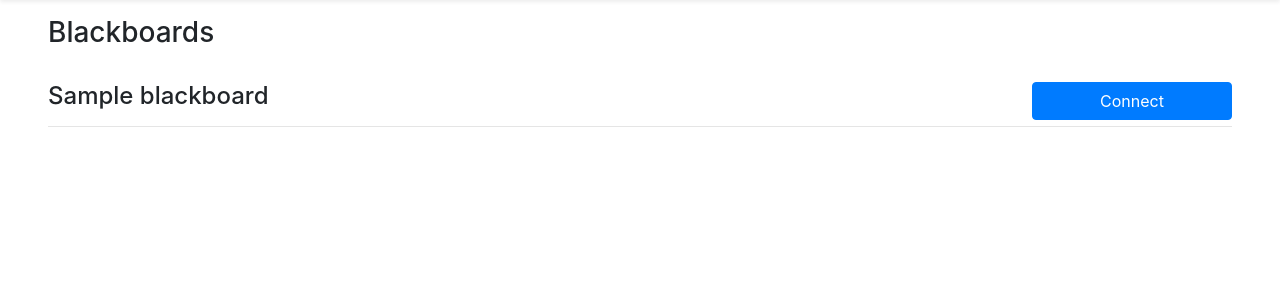
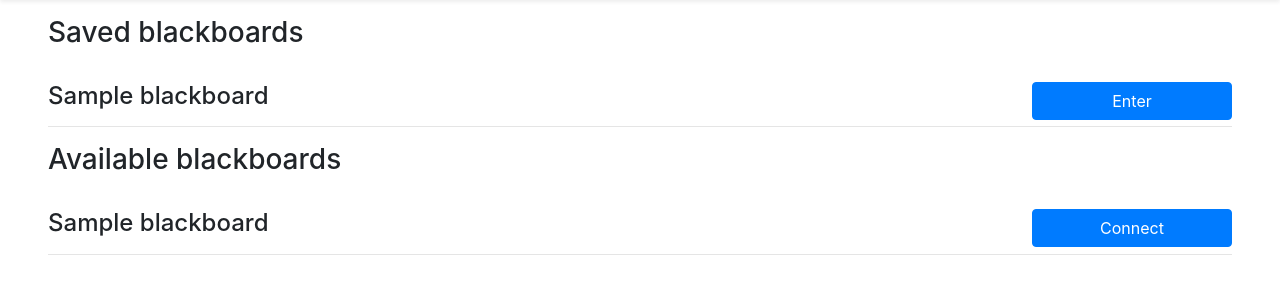
Before and after one commit to Kill-Nickson/boards, a Django app: template templates/blackboards/blackboards_list.html in a window 1280 px wide. Shown: the part 73-373 px from the top of the page. Run offline with Django 3.2, Linux system fonts and the light colour scheme; the template is opened without the code that fills it: most values are stand-ins (such as "Sample title", 1, 10 or a date in 2020); some libraries are stand-ins or nearby versions.

Commit message:
separated boards

```diff
--- a/templates/blackboards/blackboards_list.html
+++ b/templates/blackboards/blackboards_list.html
@@ -3,8 +3,22 @@
 {% block title %}Blackboards{% endblock title %}
 
 {% block content %}
-    <h3>Blackboards</h3><br/>
-    {% for blackboard in blackboard_list %}
+    <h3>Saved blackboards</h3><br/>
+    {% for blackboard in blackboard_list.saved_boards %}
+        <div>
+            <h4>
+                {{ blackboard.board_name }}
+                <a href="{% url 'blackboard_detail' pk=blackboard.pk %}"
+                    class="btn btn-primary float-right" style="width: 200px;">
+                    Enter
+                </a>
+            </h4>
+            <hr align="center" color="#ffffff" />
+        </div>
+    {% endfor %}
+
+    <h3>Available blackboards</h3><br/>
+    {% for blackboard in blackboard_list.available_boards %}
         <div>
             <h4>
                 {{ blackboard.board_name }}
```
Also changed, not shown: blackboards/views.py (+12 -2 lines), blackboards/migrations/0006_board_users.py (added), blackboards/migrations/0007_auto_20221224_1844.py (added).
